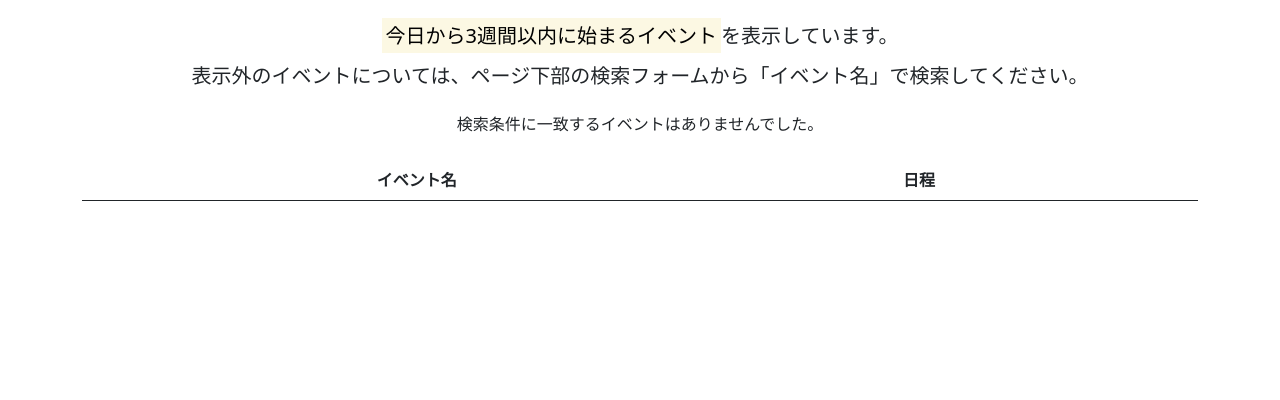
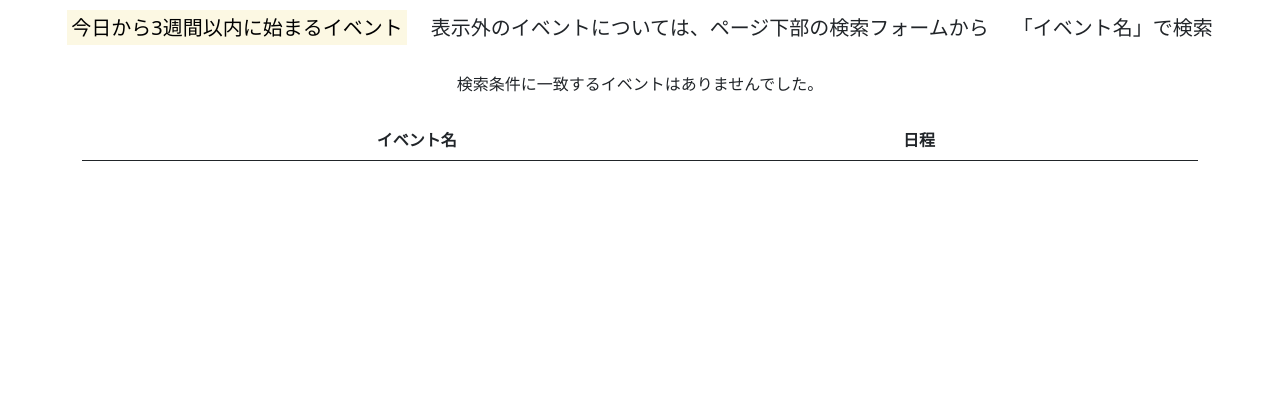
Before and after one commit to amafuro/talkATdot, a Django app: page /calendar/event_list/ in a window 1280 px wide. Shown: the part 82-482 px from the top of the page. Run offline with Django 4.2, Linux system fonts and the light colour scheme; data that the repository does not hold is empty.

Commit message:
design commit

```diff
--- a/dottalk/templates/HTML/calendar.html
+++ b/dottalk/templates/HTML/calendar.html
@@ -44,7 +44,7 @@
             </div>
             <div class="col-auto">
                 <h5><p>
-                    シェアしたい企業イベントなどを書いてみよう
+                    気になる企業イベントなどを書いてみよう
                 </p></h5>
             </div>
         </div>
--- a/dottalk/templates/HTML/event_list.html
+++ b/dottalk/templates/HTML/event_list.html
@@ -36,12 +36,25 @@
 </div>
 
 <!--ページの説明-->
-<div class="mt-3 mb-3">
+<div class="container-fluid mt-3 mb-3">
     <div class="text-center">
-        <h5><p class="lh-lg">
-            <mark>今日から3週間以内に始まるイベント</mark>を表示しています。</br>
-            表示外のイベントについては、ページ下部の検索フォームから「イベント名」で検索してください。
-        </p></h5>
+        <div class="row justify-content-center">
+            <div class="col-auto">
+                <h5><p>
+                     <mark>今日から3週間以内に始まるイベント</mark>
+                </p></h5>
+            </div>
+            <div class="col-auto">
+                <h5><p>
+                    表示外のイベントについては、ページ下部の検索フォームから
+                </p></h5>
+            </div>
+            <div class="col-auto">
+                <h5><p>
+                    「イベント名」で検索
+                </p></h5>
+            </div>
+        </div>
     </div>
 </div>
 
--- a/dottalk/templates/HTML/login.html
+++ b/dottalk/templates/HTML/login.html
@@ -33,8 +33,8 @@
 <div class="mt-4 mb-4">
     <div class="text-center">
         <h10><p class="lh-lg">プログラミングができる人ってあんまりいないですよね。</br>
-            同じキャンパス内にプログラミングフレンズが欲しいなと感じた学生が作りました。</br>
-            <mark>同じ大学・キャンパスのプログラミングに興味をもったトモダチ</mark>ができるかもしれません。</p></h10>
+            このアプリは<mark>身近にプログラミング繋がりの友人</mark>が欲しいと思った学生が作りました。</br>
+            学内のそんな友人を探してみませんか。</p></h10>
     </div>
 </div>
 
--- a/talkATdot_manage/settings.py
+++ b/talkATdot_manage/settings.py
@@ -104,8 +104,8 @@ DATABASES = {
         'ENGINE': 'django.db.backends.sqlite3',
         'NAME': BASE_DIR / 'db.sqlite3',
     }
-}"""
-
+}
+"""
 """"""
 DATABASES = {
     'default': {
```
Also changed, not shown: dottalk/templates/HTML/idea_list.html (+15 -6 lines), dottalk/templates/HTML/same_users_all.html (+10 -5 lines).
